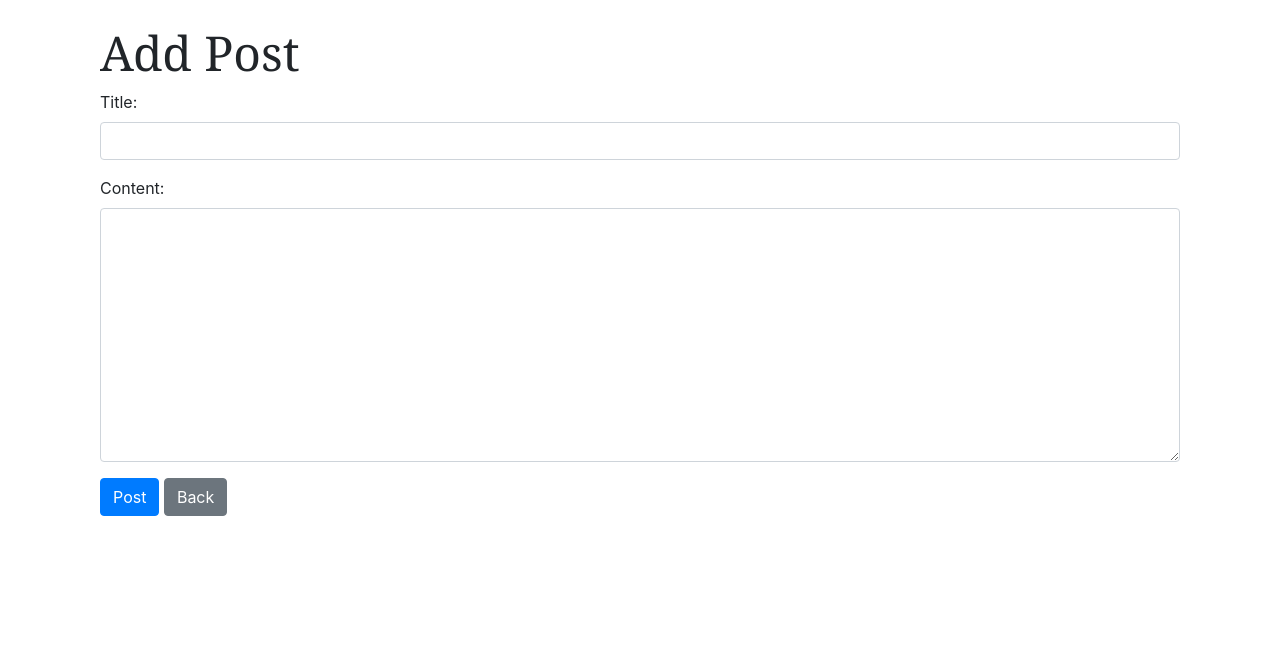
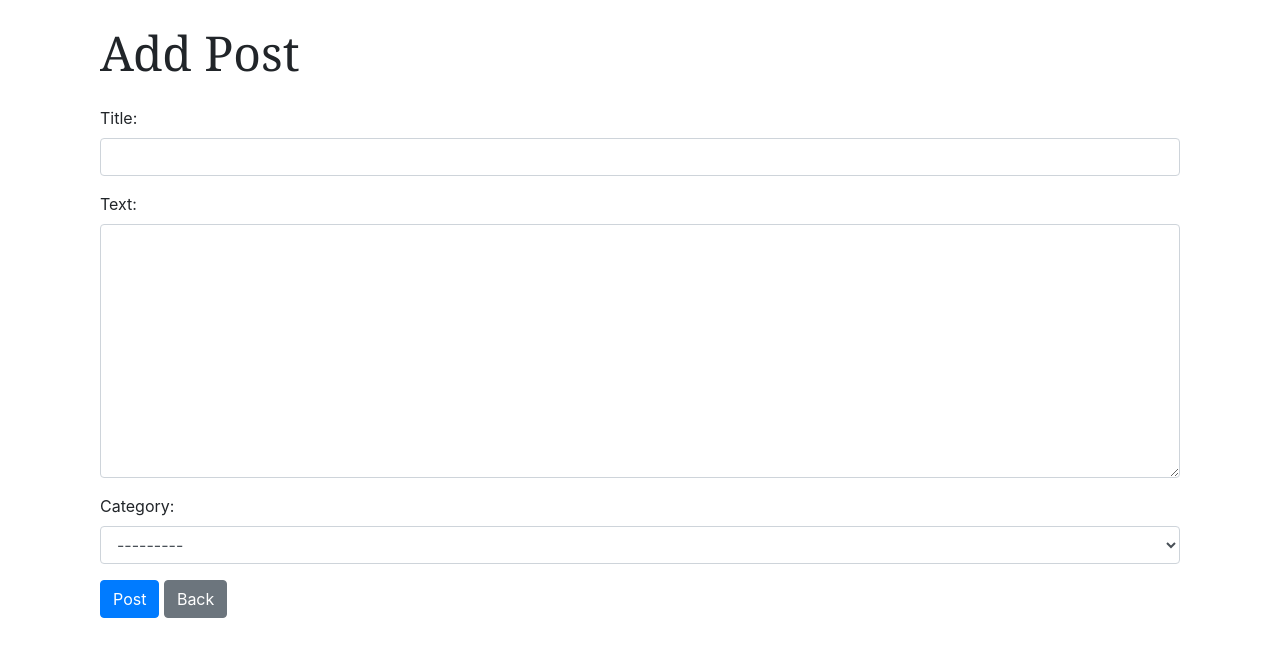
Before and after one commit to azeretywebprojects/blog_web_project, a Django app: page /post/add/ in a window 1280 px wide. Shown: the part 56-713 px from the top of the page. Run offline with Django 3.2, Linux system fonts and the light colour scheme; data that the repository does not hold is empty.

Commit message:
fix(templates): implement values in templates

```diff
--- a/blog/blog_app/templates/add_post.html
+++ b/blog/blog_app/templates/add_post.html
@@ -4,22 +4,15 @@
 
     <div class="container my-4">
         <h1 class="display-4">Add Post</h1>
-        <form method="POST">
-            {% csrf_token %}
 
-            <div class="form-group">
-                <label for="{{ form.title.id_for_label }}" class="form-label">Title:</label>
-                {{ form.title }}
-            </div>
+        <form method="POST" class="mt-4">
 
-            <div class="form-group">
-                <label for="{{ form.text.id_for_label }}" class="form-label">Content:</label>
-                {{ form.text }}
-            </div>
-
-            <button type="submit" class="btn btn-primary">Post</button>
-            <a href="{% url 'home' %}" class="btn btn-secondary">Back</a>
-        </form>
-    </div>
+            <form method="POST">
+                {% csrf_token %}
+                {{ form.as_p }}
+                <button type="submit" class="btn btn-primary">Post</button>
+                <a href="{% url 'home' %}" class="btn btn-secondary">Back</a>
+            </form>
+        </div>
 
 {% endblock %}
--- a/blog/blog_app/templates/article_list.html
+++ b/blog/blog_app/templates/article_list.html
@@ -16,10 +16,10 @@
 
     <!-- Display like and dislike counts on the buttons -->
     <button id="like-btn-{{ post.id }}" onclick="likePost({{ post.id }}, 'like')" style="background-color: lightblue; color: white;">
-        Like <span id="likes-count-{{ post.id }}">0</span>
+        Like <span id="likes-count-{{ post.id }}">99</span>
     </button>
     <button id="dislike-btn-{{ post.id }}" onclick="likePost({{ post.id }}, 'dislike')" style="background-color: lightcoral; color: white;">
-        Dislike <span id="dislikes-count-{{ post.id }}">0</span>
+        Dislike <span id="dislikes-count-{{ post.id }}">99</span>
     </button>
 
     <br><br/>
```
